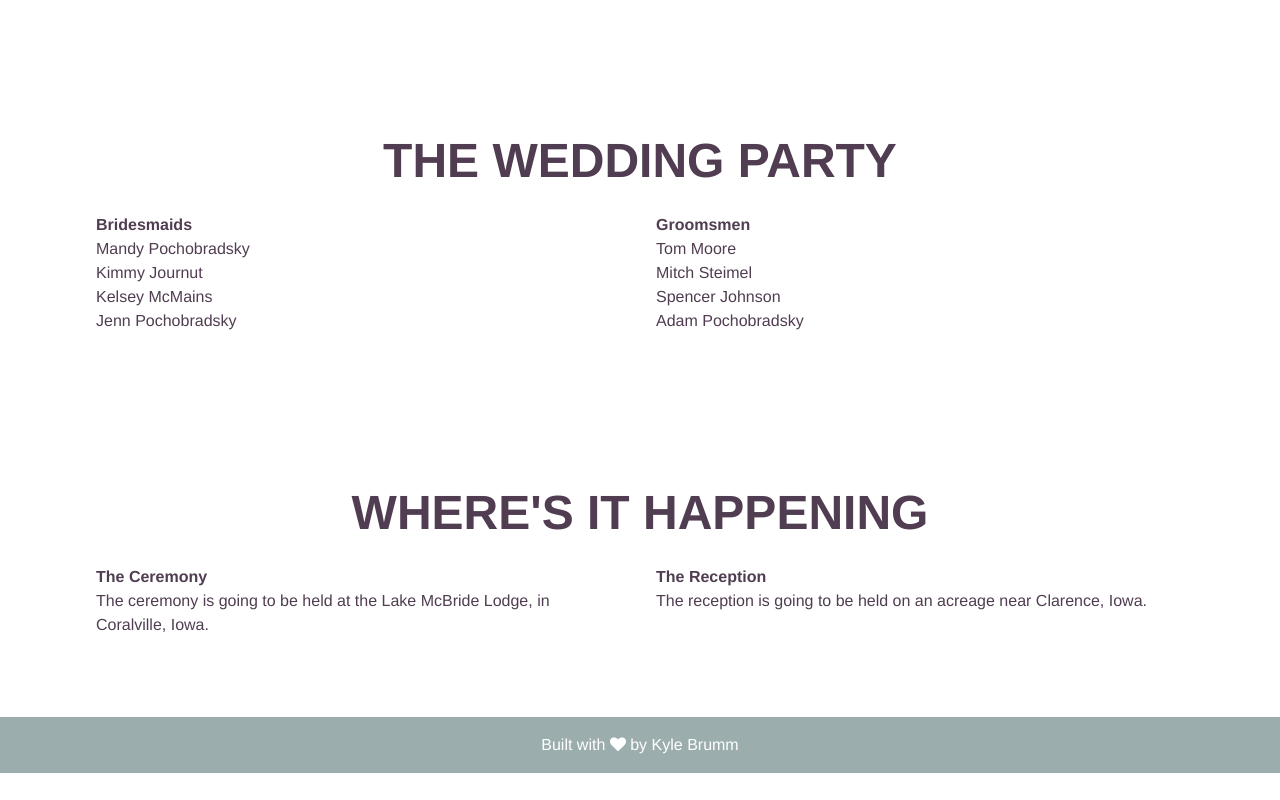
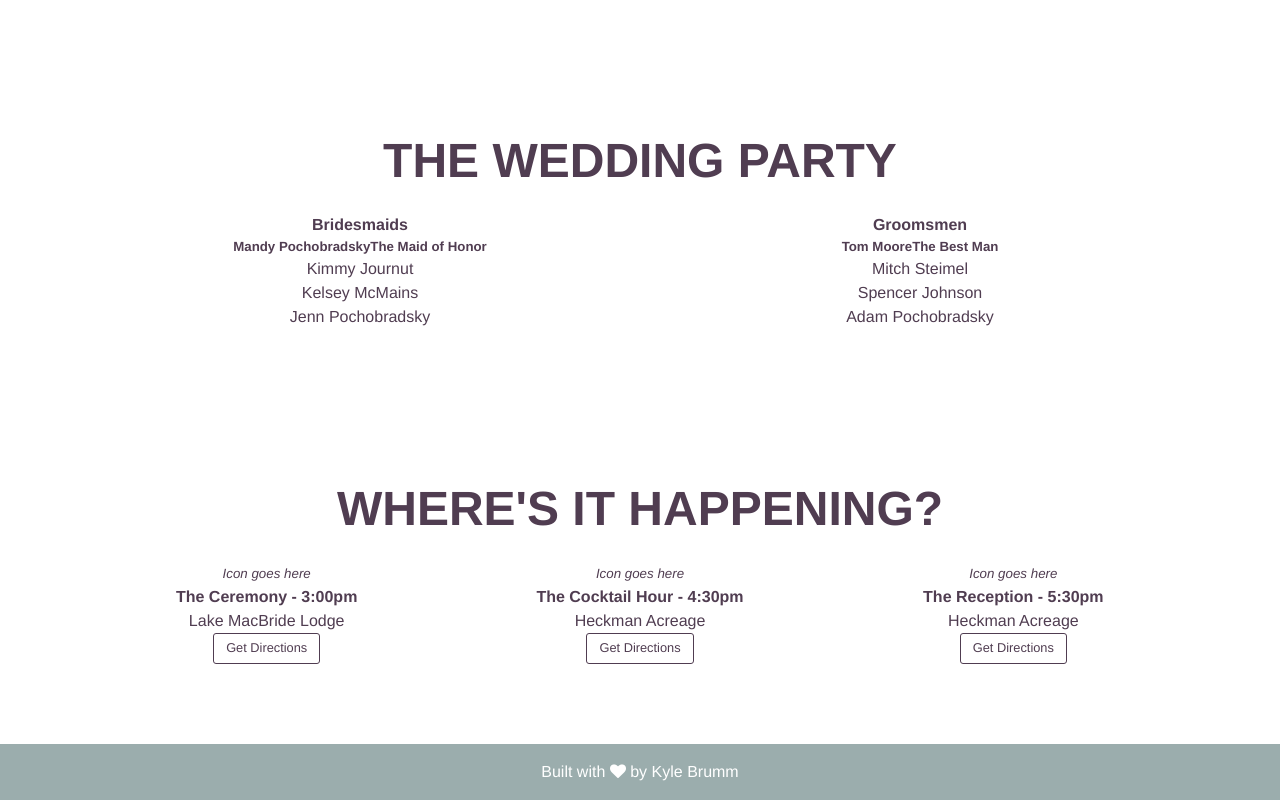
Before and after one commit to kjbrum/10.01.2016, a website: page index.html in a window 1280 px wide. Shown: the part 1606-2406 px from the top of the page. Before the commit the page ends 2379 px from the top, so only its background shows below. Drawn offline with Linux system fonts and the light colour scheme.

Commit message:
Update the where's it happening sectiong

```diff
--- a/index.html
+++ b/index.html
@@ -5,7 +5,7 @@
         <meta http-equiv="X-UA-Compatible" content="IE=edge">
         <meta name="viewport" content="width=device-width, initial-scale=1">
         <link rel="shortcut icon" type="image/png" href="img/favicon.png"/>
-        <title>10.01.2016 - Laura and Kyle are getting married!</title>
+        <title>Laura & Kyle | 10.01.2016</title>
         <link rel="stylesheet" href="https://maxcdn.bootstrapcdn.com/font-awesome/4.5.0/css/font-awesome.min.css">
         <link href="css/style.css" rel="stylesheet">
         <script src="js/head.min.js"></script>
@@ -90,8 +90,9 @@
                     <div class="gi">
                         <h4>Bridesmaids</h4>
 
+                        <h5>Mandy Pochobradsky<span>The Maid of Honor</span></h5>
+
                         <ul>
-                            <li>Mandy Pochobradsky</li>
                             <li>Kimmy Journut</li>
                             <li>Kelsey McMains</li>
                             <li>Jenn Pochobradsky</li>
@@ -101,8 +102,9 @@
                     <div class="gi">
                         <h4>Groomsmen</h4>
 
+                        <h5>Tom Moore<span>The Best Man</span></h5>
+
                         <ul>
-                            <li>Tom Moore</li>
                             <li>Mitch Steimel</li>
                             <li>Spencer Johnson</li>
                             <li>Adam Pochobradsky</li>
@@ -112,19 +114,31 @@
             </div>
         </section>
 
+        <!-- The Where's it Happening Section -->
         <section class="section section--timeline">
             <div class="container">
-                <h3 class="heading">Where's it Happening</h3>
+                <h3 class="heading">Where's it Happening?</h3>
 
-                <div class="g g-m-2">
+                <div class="g g-m-3">
                     <div class="gi">
-                        <h4>The Ceremony</h4>
-                        <p>The ceremony is going to be held at the Lake McBride Lodge, in Coralville, Iowa.</p>
+                        <small><em>Icon goes here</em></small>
+                        <h4>The Ceremony - 3:00pm</h4>
+                        <p class="location">Lake MacBride Lodge</p>
+                        <a href="https://www.google.com/maps/place/Lake+MacBride+Rd+NE,+Solon,+IA+52333" class="btn btn-small">Get Directions</a>
                     </div>
 
                     <div class="gi">
-                        <h4>The Reception</h4>
-                        <p>The reception is going to be held on an acreage near Clarence, Iowa.</p>
+                        <small><em>Icon goes here</em></small>
+                        <h4>The Cocktail Hour - 4:30pm</h4>
+                        <p class="location">Heckman Acreage</p>
+                        <a href="https://www.google.com/maps/place/1729+180th+St,+Clarence,+IA+52216" class="btn btn-small">Get Directions</a>
+                    </div>
+
+                    <div class="gi">
+                        <small><em>Icon goes here</em></small>
+                        <h4>The Reception - 5:30pm</h4>
+                        <p class="location">Heckman Acreage</p>
+                        <a href="https://www.google.com/maps/place/1729+180th+St,+Clarence,+IA+52216" class="btn btn-small">Get Directions</a>
                     </div>
                 </div>
             </div>
--- a/scss/_buttons.scss
+++ b/scss/_buttons.scss
@@ -6,17 +6,18 @@
 	color: $primary;
 	line-height: 1;
 	font-weight: normal;
-	padding: 1rem;
+	padding: 1rem 1.5rem;
 	border: 1px solid $primary;
 	text-align: center;
     font-family: $font;
     font-size: 1rem;
     cursor: pointer;
-    transition: none;
+    transition: 0.3s ease-in-out;
+    border-radius: 3px;
 
 	&:hover,
 	&:focus {
-		color: $secondary;
+		color: $white;
 		background: $primary;
 	}
 
@@ -27,7 +28,7 @@
 }
 
 .btn-small {
-	padding: 0.5rem;
+	padding: 0.5rem 0.75rem;
 	font-size: 0.8rem;
 }
 
--- a/scss/_main.scss
+++ b/scss/_main.scss
@@ -107,3 +107,11 @@ img {
         }
     }
 }
+
+.section--wedding-party {
+    text-align: center;
+}
+
+.section--timeline {
+    text-align: center;
+}
```
Also changed, not shown: README.md, css/style.css.
